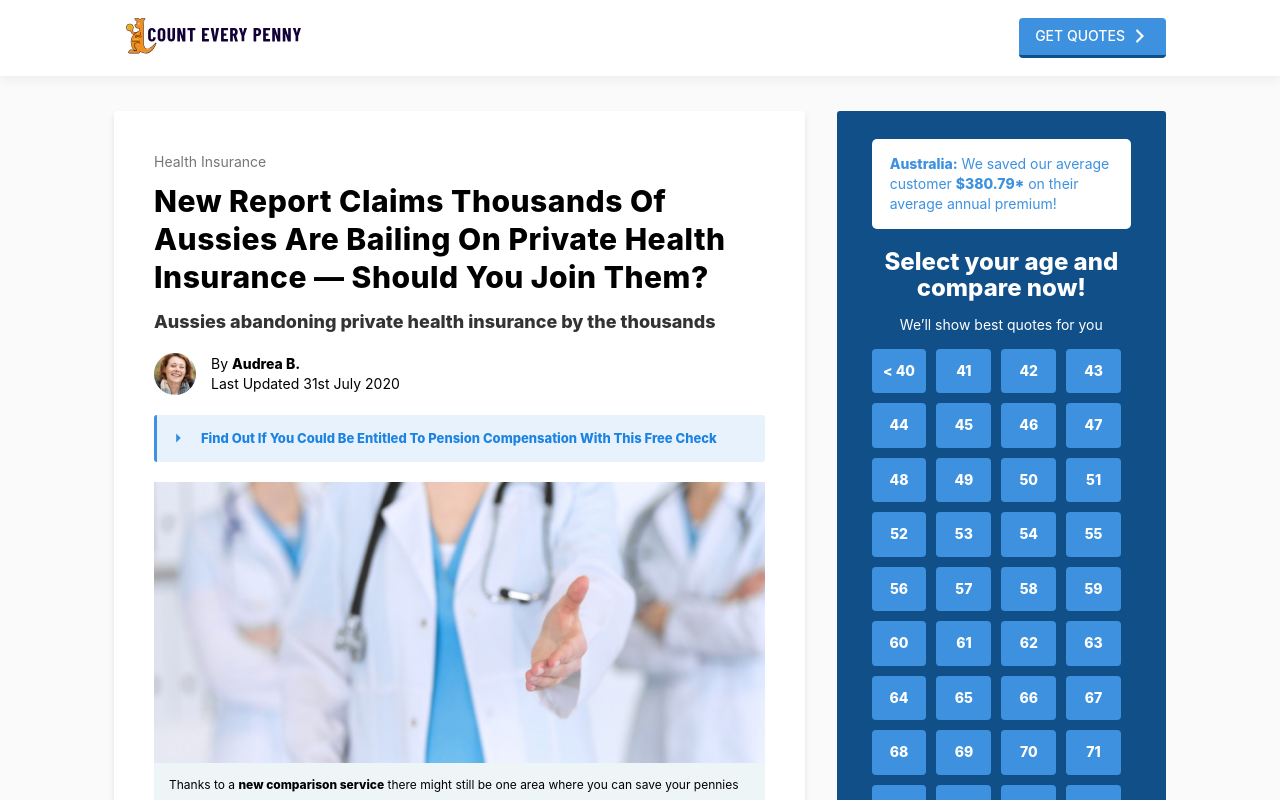
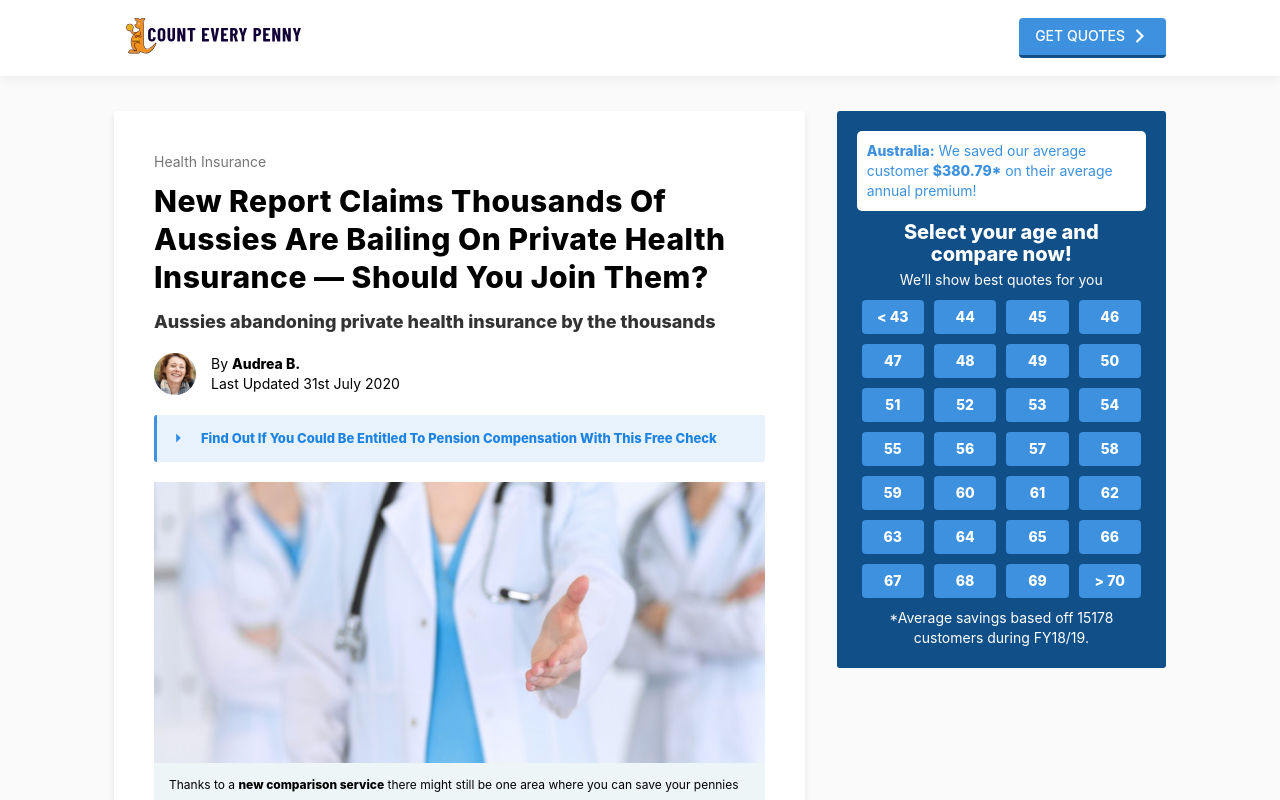
Before and after one commit to azharisubroto/count-every-penny, a Next.js app: page /thousands-of-aussies-bailing-on-private-health in a window 1280 px wide. Shown: the top 800 px of the page. Built offline with nearby package versions, Linux system fonts and the light colour scheme.

Commit message:
article template 1 ages card fix

```diff
--- a/src/components/Sidebar.jsx
+++ b/src/components/Sidebar.jsx
@@ -1,3 +1,4 @@
+import Box from '@material-ui/core/Box'
 import Button from '@material-ui/core/Button'
 import { makeStyles } from '@material-ui/styles'
 import theme from '../theme'
@@ -8,10 +9,12 @@ const useStyles = makeStyles((theme) => ({
     borderBottom: `3px solid ${theme.palette.secondary.bevel}`
   },
   'age-btn': {
-    padding: '10px 5px',
+    padding: '10px 0',
     minWidth: 'inherit',
     maxWidth: 'inherit',
-    width: 'calc(25% - 10px)'
+    width: 'calc((100% / 4) - 10px)',
+    margin: 5,
+    lineHeight: 1
   }
 }))
 
@@ -34,9 +37,9 @@ export default function Sidebar(props) {
           </div>
           <p>We’ll show best quotes for you</p>
 
-          <div className="age-buttons">
+          <Box display="flex" justifyContent="space-between" flexWrap="wrap">
             {Array.apply(null, {
-              length: 40
+              length: 28
             }).map((e, i) => (
               <Button
                 key={'age-' + i}
@@ -46,12 +49,12 @@ export default function Sidebar(props) {
                 className={classes['age-btn']}>
                 <strong>
                   {i == 0 && <>&lt; </>}
-                  {i == 43 && <>&gt; </>}
-                  {i + 40}
+                  {i == 27 && <>&gt; </>}
+                  {i + 43}
                 </strong>
               </Button>
             ))}
-          </div>
+          </Box>
 
           <div className="age-card-footer">*Average savings based off 15178 customers during FY18/19.</div>
         </div>
@@ -61,34 +64,35 @@ export default function Sidebar(props) {
             .age-card {
               background: ${theme.palette.primary.darken1};
               border-radius: 3px;
-              padding: 28px 35px;
+              padding: 20px;
               color: #fff;
             }
             .alert {
-              padding: 15px 18px;
+              padding: 10px;
               border-radius: 5px;
               background: #fff;
               color: ${theme.palette.primary.main};
             }
             .headline {
               font-weight: 800;
-              font-size: 24px;
-              line-height: 26px;
+              font-size: 20px;
+              line-height: 22px;
               text-align: center;
               color: #fff;
-              margin: 20px 0 10px;
+              margin-top: 10px;
             }
             p {
               text-align: center;
+              margin: 5px 0;
             }
             .age-buttons {
               display: flex;
               flex-wrap: wrap;
-              gap: 10px;
             }
             .age-card-footer {
               text-align: center;
-              margin-top: 20px;
+              font-size: 14px;
+              padding-top: 5px;
             }
           `}
         </style>
--- a/src/layout/Article.js
+++ b/src/layout/Article.js
@@ -60,9 +60,6 @@ export default function Article({ children }) {
             @media screen and (min-width: 1024px) {
               position: sticky;
               top: 0;
-              bottom: 0;
-              max-height: 100vh;
-              overflow-y: auto;
               padding: 35px 0 0;
             }
           }
```
